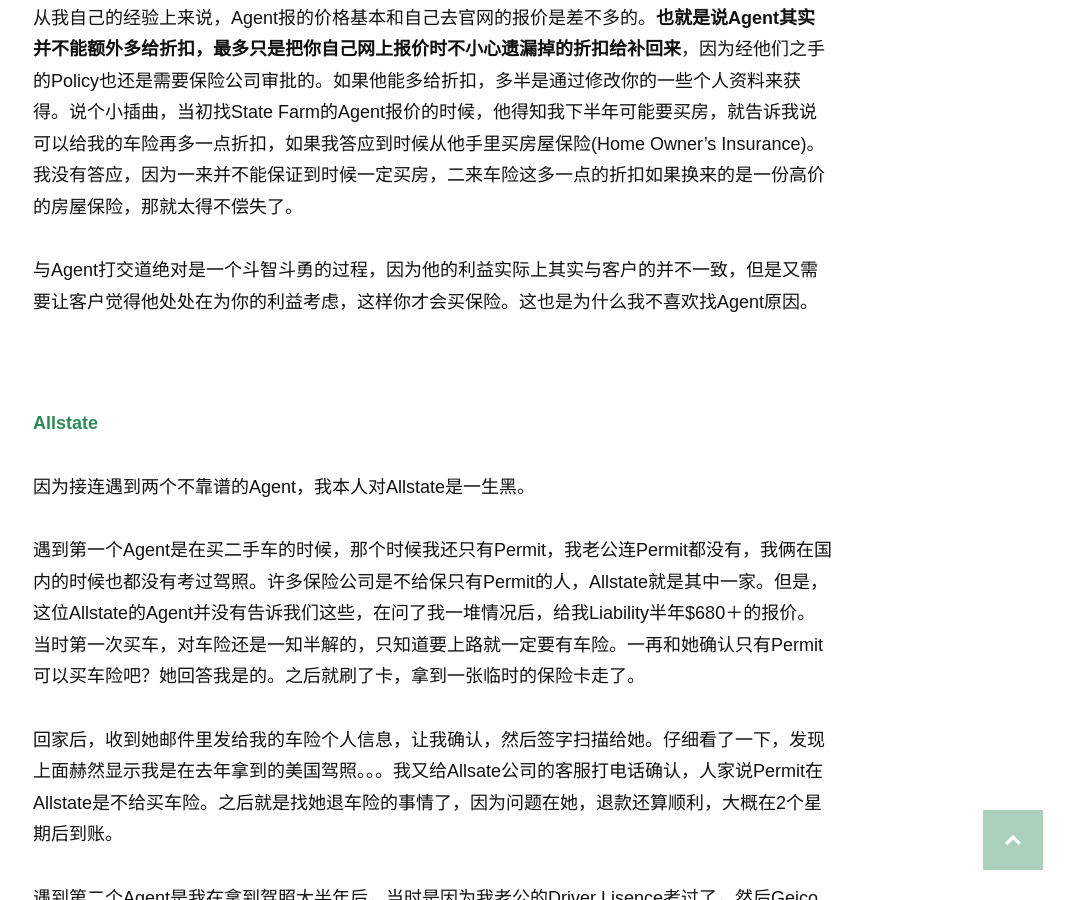
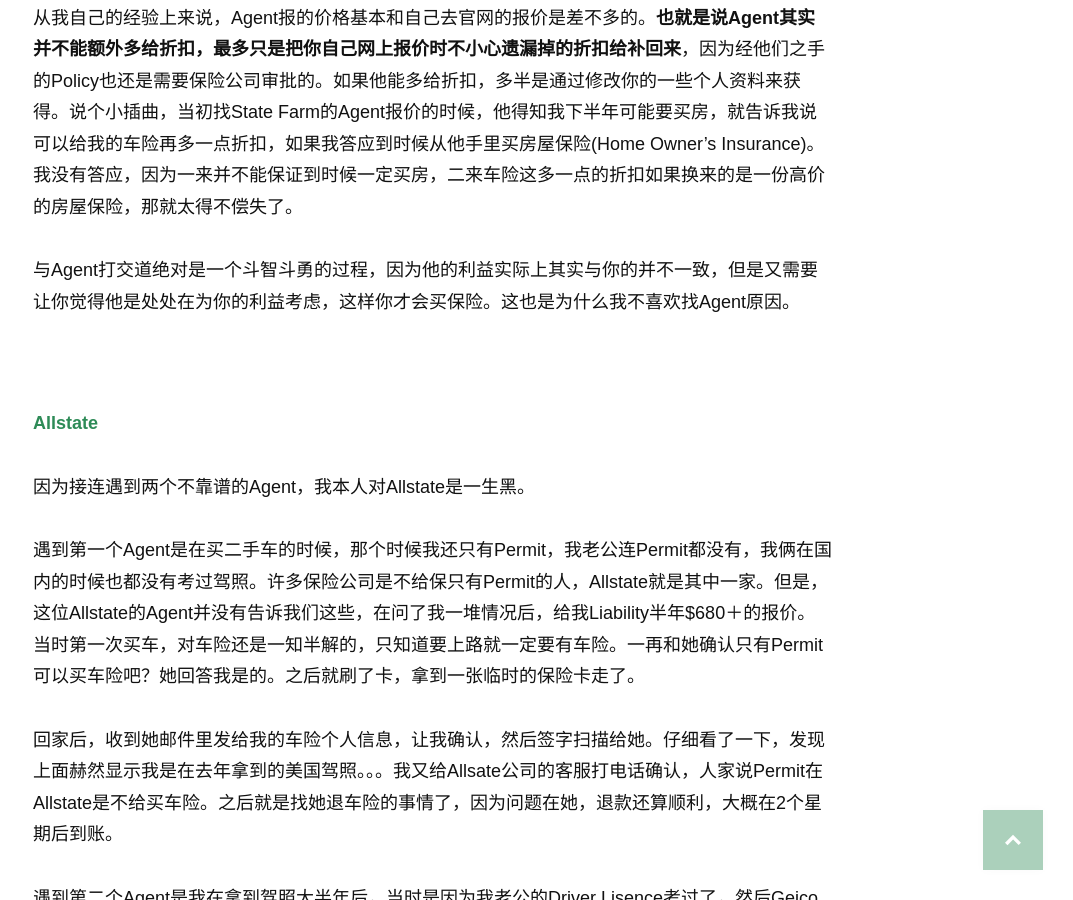
Before and after one commit to wolfwifee/wolfwifee.github.com, a Jekyll site: the page built from _posts/2016-04-10-things-about-auto-insurance.md, in a window 1280 px wide and 900 px high, scrolled down 5192 px. Shown: the whole window, without its empty margins (207-1280 px from the left). Built offline with Jekyll 4.4.1, drawn with Linux system fonts in a browser that asks for light colours; nearby versions of some CDN libraries; some web fonts are replaced; comment, search, counter and statistics services are not loaded.

Commit message:
Update 2016-04-10-things-about-auto-insurance.md

```diff
--- a/_posts/2016-04-10-things-about-auto-insurance.md
+++ b/_posts/2016-04-10-things-about-auto-insurance.md
@@ -108,7 +108,7 @@
 
 从我自己的经验上来说，Agent报的价格基本和自己去官网的报价是差不多的。**也就是说Agent其实并不能额外多给折扣，最多只是把你自己网上报价时不小心遗漏掉的折扣给补回来**，因为经他们之手的Policy也还是需要保险公司审批的。如果他能多给折扣，多半是通过修改你的一些个人资料来获得。说个小插曲，当初找State Farm的Agent报价的时候，他得知我下半年可能要买房，就告诉我说可以给我的车险再多一点折扣，如果我答应到时候从他手里买房屋保险(Home Owner's Insurance)。我没有答应，因为一来并不能保证到时候一定买房，二来车险这多一点的折扣如果换来的是一份高价的房屋保险，那就太得不偿失了。
 
-与Agent打交道绝对是一个斗智斗勇的过程，因为他的利益实际上其实与客户的并不一致，但是又需要让客户觉得他处处在为你的利益考虑，这样你才会买保险。这也是为什么我不喜欢找Agent原因。
+与Agent打交道绝对是一个斗智斗勇的过程，因为他的利益实际上其实与你的并不一致，但是又需要让你觉得他是处处在为你的利益考虑，这样你才会买保险。这也是为什么我不喜欢找Agent原因。
 
 <p style="margin-bottom:90px"></p>
 
```
